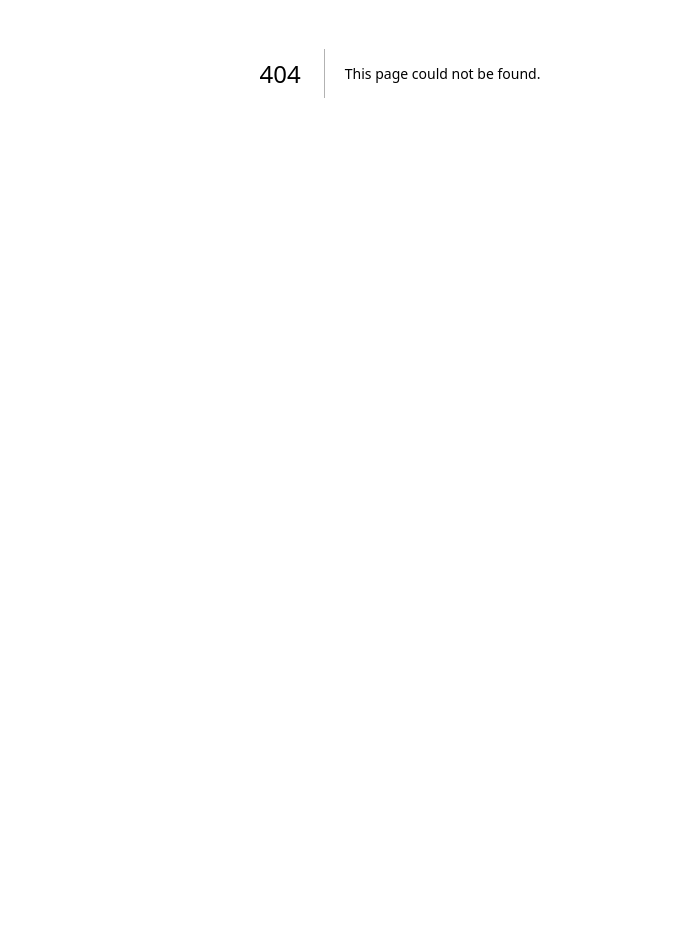
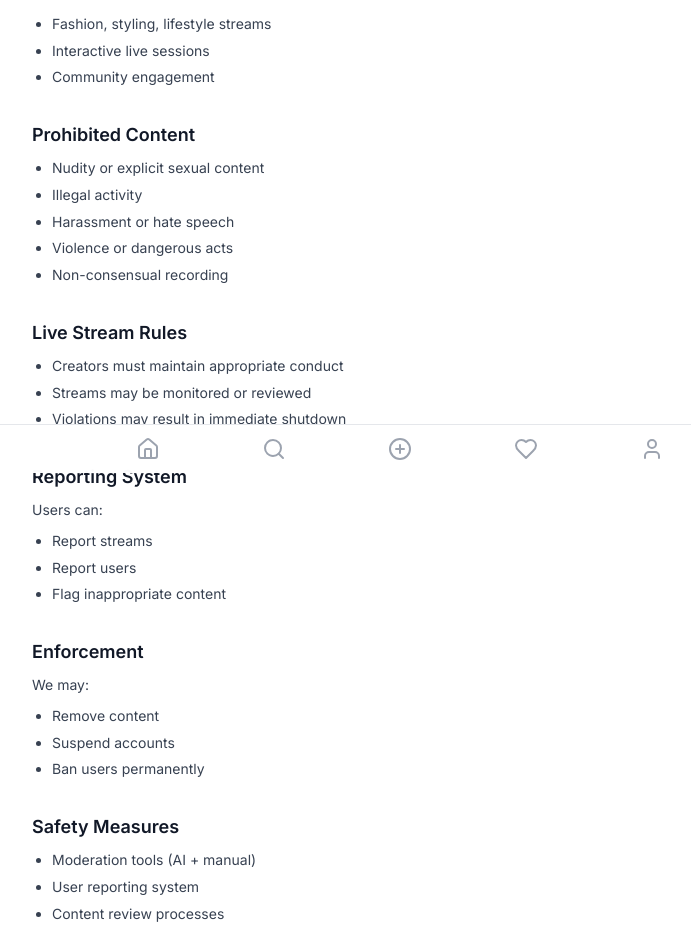
Before and after one commit to shawnc88/dress-me, a Next.js app in the folder client/: page /safety in a window 1280 px wide. Before the commit this address had no page. Shown: the part 327-1272 px from the top of the page, without its empty margins (240-931 px from the left). Before the commit the page ends 800 px from the top, so only its background shows below. Built offline with nearby package versions, Linux system fonts and the light colour scheme; a web font is replaced by a local one.

Commit message:
feat: add Content & Safety Policy page
Co-Authored-By: Claude Opus 4.6 (1M context) <noreply@anthropic.com>

```diff
--- /dev/null
+++ b/client/src/pages/safety.tsx
@@ -0,0 +1,101 @@
+import Head from 'next/head';
+import { Layout } from '@/components/layout/Layout';
+
+export default function Safety() {
+  return (
+    <Layout>
+      <Head>
+        <title>Content & Safety Policy - Dress Me</title>
+      </Head>
+
+      <div className="max-w-3xl mx-auto px-4 py-12">
+        <h1 className="font-display text-3xl md:text-4xl font-bold text-gray-900 dark:text-white mb-2">
+          Content & Safety Policy
+        </h1>
+        <p className="text-sm text-gray-400 mb-10">Last Updated: April 2, 2026</p>
+
+        <div className="space-y-8 text-gray-700 dark:text-gray-300 text-sm leading-relaxed">
+          <Section title="Our Mission">
+            <p>We aim to create a safe, engaging, and respectful live-streaming environment.</p>
+          </Section>
+
+          <Section title="Allowed Content">
+            <ul className="list-disc pl-5 space-y-1">
+              <li>Fashion, styling, lifestyle streams</li>
+              <li>Interactive live sessions</li>
+              <li>Community engagement</li>
+            </ul>
+          </Section>
+
+          <Section title="Prohibited Content">
+            <ul className="list-disc pl-5 space-y-1">
+              <li>Nudity or explicit sexual content</li>
+              <li>Illegal activity</li>
+              <li>Harassment or hate speech</li>
+              <li>Violence or dangerous acts</li>
+              <li>Non-consensual recording</li>
+            </ul>
+          </Section>
+
+          <Section title="Live Stream Rules">
+            <ul className="list-disc pl-5 space-y-1">
+              <li>Creators must maintain appropriate conduct</li>
+              <li>Streams may be monitored or reviewed</li>
+              <li>Violations may result in immediate shutdown</li>
+            </ul>
+          </Section>
+
+          <Section title="Reporting System">
+            <p className="mb-2">Users can:</p>
+            <ul className="list-disc pl-5 space-y-1">
+              <li>Report streams</li>
+              <li>Report users</li>
+              <li>Flag inappropriate content</li>
+            </ul>
+          </Section>
+
+          <Section title="Enforcement">
+            <p className="mb-2">We may:</p>
+            <ul className="list-disc pl-5 space-y-1">
+              <li>Remove content</li>
+              <li>Suspend accounts</li>
+              <li>Ban users permanently</li>
+            </ul>
+          </Section>
+
+          <Section title="Safety Measures">
+            <ul className="list-disc pl-5 space-y-1">
+              <li>Moderation tools (AI + manual)</li>
+              <li>User reporting system</li>
+              <li>Content review processes</li>
+            </ul>
+          </Section>
+
+          <Section title="Creator Accountability">
+            <p className="mb-2">Creators are responsible for:</p>
+            <ul className="list-disc pl-5 space-y-1">
+              <li>Their content</li>
+              <li>Their audience interactions</li>
+              <li>Compliance with all laws</li>
+            </ul>
+          </Section>
+
+          <Section title="Updates">
+            <p>This policy may evolve as the platform grows.</p>
+          </Section>
+        </div>
+      </div>
+    </Layout>
+  );
+}
+
+function Section({ title, children }: { title: string; children: React.ReactNode }) {
+  return (
+    <section>
+      <h2 className="text-lg font-semibold text-gray-900 dark:text-white mb-2">
+        {title}
+      </h2>
+      {children}
+    </section>
+  );
+}
```
